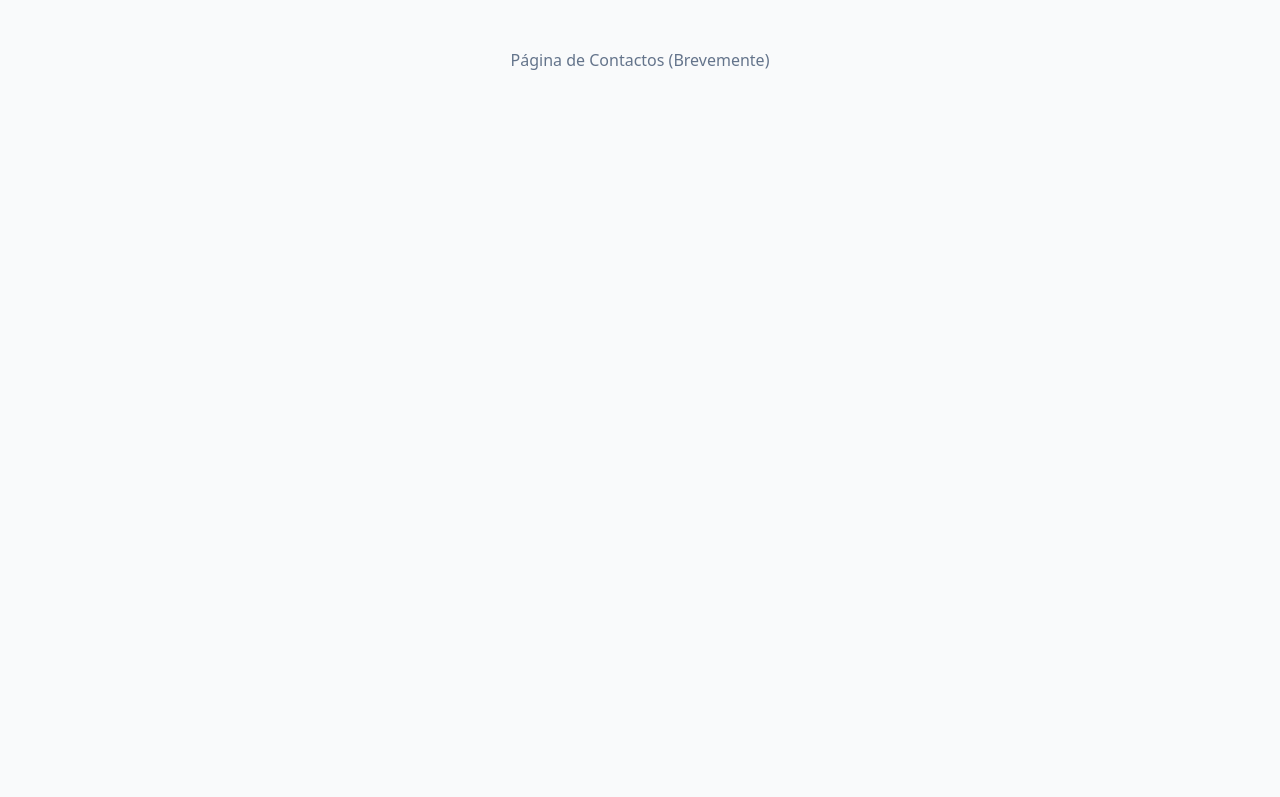
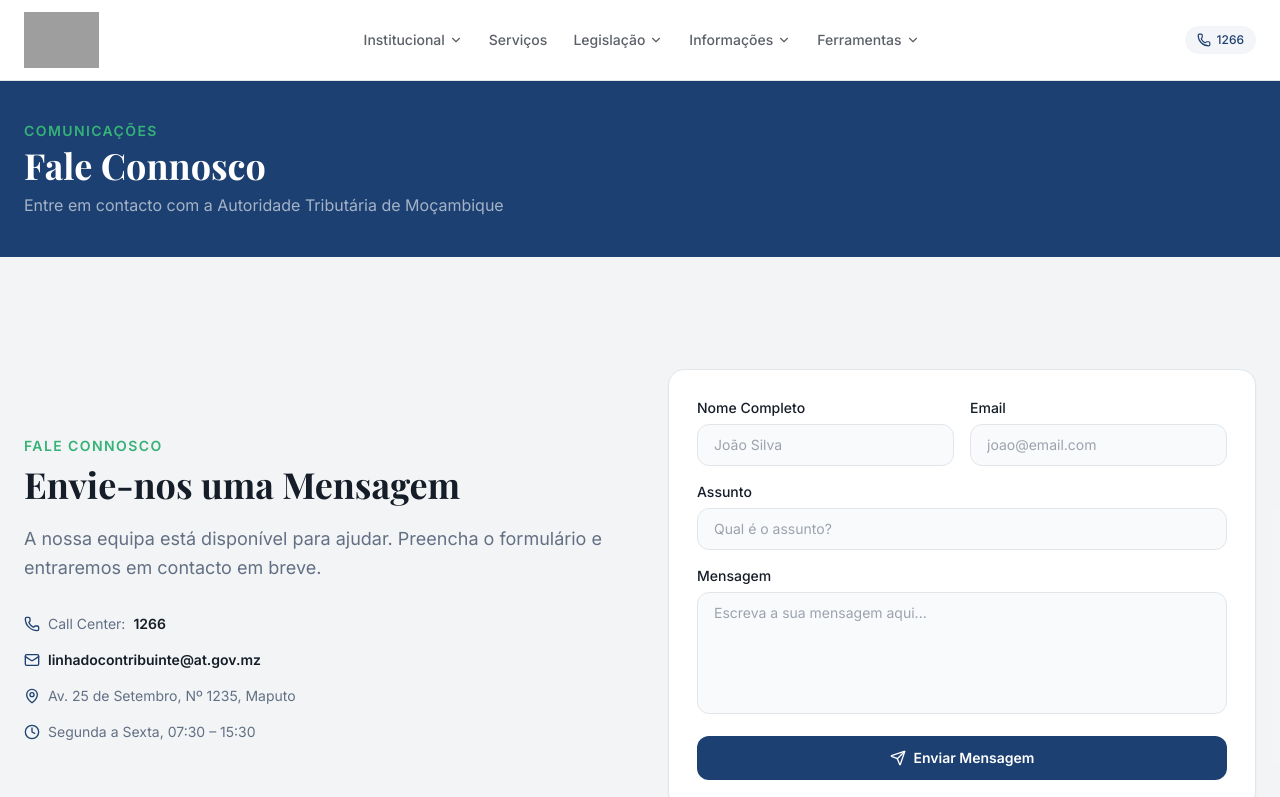
Before and after one commit to mects-s-a/at_website, a React (Vite) app: page /contacto in a window 1280 px wide. Shown: the top 797 px of the page. Built offline with nearby package versions, Linux system fonts and the light colour scheme; grey boxes are pictures that could not be loaded.

Commit message:
Updated Contacts

```diff
--- a/src/App.jsx
+++ b/src/App.jsx
@@ -3,7 +3,8 @@ import { QueryClient, QueryClientProvider } from '@tanstack/react-query';
 import { BrowserRouter as Router, Route, Routes } from 'react-router-dom';
 
 import Home from './pages/Home';
-import TaxaCambio from './pages/TaxaCambio'; // 🌟 Importado da página real criada
+import TaxaCambio from './pages/TaxaCambio';
+import Contacto from './pages/Contacto'; // 🌟 Agora importado da página real
 
 // 🚧 COMENTADO: import { AuthProvider, useAuth } from '@/lib/AuthContext';
 // 🚧 COMENTADO: import UserNotRegisteredError from "@/components/UserNotRegisteredError";
@@ -22,7 +23,6 @@ const UserNotRegisteredError = () => (
 
 // 📂 PLACEHOLDERS DAS PÁGINAS SECUNDÁRIAS (Ainda em falta no disco)
 const Ferramentas = () => <div className="p-12 text-center text-slate-500">Página de Calculadora Fiscal (Brevemente)</div>;
-const Contacto = () => <div className="p-12 text-center text-slate-500">Página de Contactos (Brevemente)</div>;
 const Noticias = () => <div className="p-12 text-center text-slate-500">Página de Notícias (Brevemente)</div>;
 const Galeria = () => <div className="p-12 text-center text-slate-500">Página de Galeria (Brevemente)</div>;
 
@@ -57,7 +57,7 @@ const AuthenticatedApp = () => {
       <Route path="/" element={<Home />} />
       <Route path="/ferramentas" element={<Ferramentas />} />
       <Route path="/taxa-de-cambio" element={<TaxaCambio />} />
-      <Route path="/contacto" element={<Contacto />} />
+      <Route path="/contacto" element={<Contacto />} /> {/* Rota Ativa */}
       <Route path="/noticias" element={<Noticias />} />
       <Route path="/galeria" element={<Galeria />} />
       <Route path="*" element={<PageNotFound />} />
--- a/src/components/ContactChannels.jsx
+++ b/src/components/ContactChannels.jsx
@@ -1,3 +1,4 @@
+import { Link } from "react-router-dom";
 import { Phone, Mail, MapPin, AlertTriangle } from "lucide-react";
 
 const channels = [
@@ -14,14 +15,32 @@ export default function ContactChannels() {
         <p className="text-accent font-semibold text-sm tracking-widest uppercase mb-2">Apoio</p>
         <h2 className="font-display text-3xl sm:text-4xl font-bold text-foreground">Canais de Atendimento</h2>
       </div>
+
       <div className="grid sm:grid-cols-2 lg:grid-cols-4 gap-5">
         {channels.map((c) => (
-          <a key={c.title} href={c.href} target="_blank" rel="noopener noreferrer" className="group text-center p-6 rounded-2xl bg-card border border-border hover:border-accent/40 hover:shadow-lg transition-all duration-300">
+          <a
+            key={c.title}
+            href={c.title === "Email" ? undefined : c.href}
+            target={c.title === "Email" ? undefined : "_blank"}
+            rel={c.title === "Email" ? undefined : "noopener noreferrer"}
+            className="group text-center p-6 rounded-2xl bg-card border border-border hover:border-accent/40 hover:shadow-lg transition-all duration-300 flex flex-col"
+          >
             <div className={`w-14 h-14 rounded-2xl ${c.color} text-white flex items-center justify-center mx-auto mb-4 group-hover:scale-110 transition-transform duration-300`}>
               <c.icon className="w-6 h-6" />
             </div>
+
             <h3 className="font-semibold text-foreground mb-1">{c.title}</h3>
-            <p className="text-sm text-muted-foreground">{c.info}</p>
+            <p className="text-sm text-muted-foreground flex-1">{c.info}</p>
+
+            {c.title === "Email" && (
+              <Link
+                to="/contacto"
+                className="mt-3 text-xs font-semibold text-accent hover:underline self-start"
+                onClick={(e) => e.stopPropagation()}
+              >
+                Fale Connosco &rsaquo;
+              </Link>
+            )}
           </a>
         ))}
       </div>
--- a/src/components/Navbar.jsx
+++ b/src/components/Navbar.jsx
@@ -1,4 +1,5 @@
 import { useState, useRef, useEffect } from "react";
+import { Link } from "react-router-dom"; // 🌟 Importado para navegação SPA
 import { Menu, X, Phone, ChevronDown } from "lucide-react";
 
 const navItems = [
@@ -36,7 +37,7 @@ const navItems = [
       { label: "Perguntas Frequentes", href: "https://at-mocambique.tributo670.workers.dev" },
       { label: "Calendário Fiscal", href: "#" },
       { label: "Taxa de Câmbio", href: "https://at-mocambique.tributo670.workers.dev/tabela-cambio.html" },
-      { label: "Contactos", href: "#contacto" },
+      { label: "Contactos", href: "/contacto" }, // 🌟 CORRIGIDO: Aponta para a nova rota real
     ],
   },
   {
@@ -49,14 +50,18 @@ const navItems = [
   },
 ];
 
-// Função auxiliar para realizar a rolagem suave em links internos
+// Função auxiliar inteligente para scroll ou redirecionamento caso esteja fora da Home
 const handleHashScroll = (e, href) => {
   if (href.startsWith("#")) {
     e.preventDefault();
+    if (window.location.pathname !== "/") {
+      window.location.href = "/" + href; // Força ida para a Home com a âncora correspondente
+    } else {
       const targetId = href.substring(1);
       const element = targetId === "" ? document.body : document.getElementById(targetId);
       if (element) {
         element.scrollIntoView({ behavior: "smooth" });
+      }
     }
   }
 };
@@ -70,7 +75,18 @@ function DropdownMenu({ items, isOpen }) {
           : "opacity-0 -translate-y-2 pointer-events-none"
       }`}
     >
-      {items.map((item) => (
+      {items.map((item) => {
+        const isInternalRoute = item.href.startsWith("/");
+
+        return isInternalRoute ? (
+          <Link
+            key={item.label}
+            to={item.href}
+            className="block px-4 py-2.5 text-sm text-foreground/80 hover:bg-primary hover:text-primary-foreground transition-colors"
+          >
+            {item.label}
+          </Link>
+        ) : (
           <a
             key={item.label}
             href={item.href}
@@ -81,7 +97,8 @@ function DropdownMenu({ items, isOpen }) {
           >
             {item.label}
           </a>
-      ))}
+        );
+      })}
     </div>
   );
 }
@@ -107,24 +124,40 @@ export default function Navbar() {
       <div className="max-w-7xl mx-auto px-4 sm:px-6">
         <div className="flex items-center justify-between h-16 sm:h-20">
 
-          {/* Logo — clicking returns to homepage */}
-          <a href="/" className="flex items-center gap-2 shrink-0">
+          {/* Logo — Alterado para Link para evitar refresh desnecessário */}
+          <Link to="/" className="flex items-center gap-2 shrink-0">
             <img
               src="https://at-mocambique.tributo670.workers.dev/Imagens/logo-at.png"
               alt="Autoridade Tributária de Moçambique — Início"
               className="h-12 sm:h-14 w-auto object-contain"
             />
-          </a>
+          </Link>
 
           {/* Desktop nav */}
           <nav className="hidden lg:flex items-center gap-0.5">
-            {navItems.map((item) => (
+            {navItems.map((item) => {
+              const isInternalRoute = item.href.startsWith("/");
+
+              return (
                 <div
                   key={item.label}
                   className="relative"
                   onMouseEnter={() => item.submenu && setActiveDropdown(item.label)}
                   onMouseLeave={() => setActiveDropdown(null)}
                 >
+                  {isInternalRoute ? (
+                    <Link
+                      to={item.href}
+                      className={`flex items-center gap-1 px-3 py-2 text-sm font-medium rounded-lg transition-colors ${
+                        activeDropdown === item.label
+                          ? "text-primary bg-primary/5"
+                          : "text-foreground/70 hover:text-primary hover:bg-muted"
+                      }`}
+                    >
+                      {item.label}
+                      {item.submenu && <ChevronDown className="w-3.5 h-3.5" />}
+                    </Link>
+                  ) : (
                     <a
                       href={item.href}
                       onClick={(e) => handleHashScroll(e, item.href)}
@@ -143,11 +176,13 @@ export default function Navbar() {
                         />
                       )}
                     </a>
+                  )}
                   {item.submenu && (
                     <DropdownMenu items={item.submenu} isOpen={activeDropdown === item.label} />
                   )}
                 </div>
-            ))}
+              );
+            })}
           </nav>
 
           {/* Right side */}
@@ -171,9 +206,21 @@ export default function Navbar() {
       {/* Mobile nav */}
       {open && (
         <div className="lg:hidden border-t border-border bg-white px-4 py-3 space-y-1 max-h-[80vh] overflow-y-auto">
-          {navItems.map((item) => (
+          {navItems.map((item) => {
+            const isInternalRoute = item.href.startsWith("/");
+
+            return (
               <div key={item.label}>
                 <div className="flex items-center justify-between">
+                  {isInternalRoute ? (
+                    <Link
+                      to={item.href}
+                      onClick={() => setOpen(false)}
+                      className="flex-1 px-3 py-2.5 text-sm font-medium text-foreground/80 hover:bg-muted rounded-lg"
+                    >
+                      {item.label}
+                    </Link>
+                  ) : (
                     <a
                       href={item.href}
                       onClick={(e) => {
@@ -184,6 +231,8 @@ export default function Navbar() {
                     >
                       {item.label}
                     </a>
+                  )}
+
                   {item.submenu && (
                     <button
                       onClick={() =>
@@ -199,9 +248,22 @@ export default function Navbar() {
                     </button>
                   )}
                 </div>
+
                 {item.submenu && mobileExpanded === item.label && (
                   <div className="ml-4 mt-1 space-y-0.5 border-l-2 border-primary/20 pl-3">
-                  {item.submenu.map((sub) => (
+                    {item.submenu.map((sub) => {
+                      const isSubInternal = sub.href.startsWith("/");
+
+                      return isSubInternal ? (
+                        <Link
+                          key={sub.label}
+                          to={sub.href}
+                          onClick={() => setOpen(false)}
+                          className="block px-3 py-2 text-xs text-muted-foreground hover:text-primary hover:bg-muted rounded-lg"
+                        >
+                          {sub.label}
+                        </Link>
+                      ) : (
                         <a
                           key={sub.label}
                           href={sub.href}
@@ -215,11 +277,13 @@ export default function Navbar() {
                         >
                           {sub.label}
                         </a>
-                  ))}
+                      );
+                    })}
                   </div>
                 )}
               </div>
-          ))}
+            );
+          })}
         </div>
       )}
     </header>
--- /dev/null
+++ b/src/pages/Contacto.jsx
@@ -0,0 +1,26 @@
+import Navbar from "../components/Navbar";
+import Footer from "../components/Footer";
+import ContactForm from "../components/ContactForm";
+
+export default function Contacto() {
+  return (
+    <div className="min-h-screen bg-background font-inter">
+      <Navbar />
+      <div className="py-10 bg-primary text-primary-foreground">
+        <div className="max-w-7xl mx-auto px-4 sm:px-6">
+          <p className="text-accent font-semibold text-sm tracking-widest uppercase mb-1">
+            Comunicações
+          </p>
+          <h1 className="font-display text-3xl sm:text-4xl font-bold">
+            Fale Connosco
+          </h1>
+          <p className="text-white/60 mt-2">
+            Entre em contacto com a Autoridade Tributária de Moçambique
+          </p>
+        </div>
+      </div>
+      <ContactForm />
+      <Footer />
+    </div>
+  );
+}
```
Lines whose indentation alone changed are shown as unchanged.
